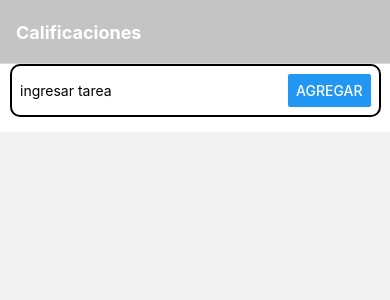
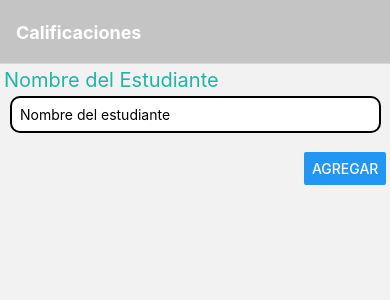
Before and after one commit to k-1-e/appfinalespecial, a React Native app: screen /HomeScreen in a window 390 px wide. Shown: the top 300 px of the page. Built offline with nearby package versions, Linux system fonts and the light colour scheme.

Commit message:
acomodando el boton agregar

```diff
--- a/src/screens/HomeScreen.tsx
+++ b/src/screens/HomeScreen.tsx
@@ -6,7 +6,6 @@ const FeedScreen = ({ navigation }) => {
 
     const [tarea, setTarea] = useState<string>('')
     const [tareas, setTareas] = useState<string[]>([])
-
 
 
     // const [usuario , setUsuario] = useState('')
@@ -26,17 +25,28 @@ const FeedScreen = ({ navigation }) => {
 
     return (
         <ScrollView>
-        <View style={styles.containerBase}>
+
+            <Text style={styles.colortexto}>Nombre del Estudiante</Text>
+
+
                 <View style={styles.container}>
+
                     <TextInput
-                    placeholder={"ingresar tarea"}
+
+                        placeholder={"Nombre del estudiante"}
                         onChangeText={setTarea}
+
                     />
+
+                </View>
+                <View style={styles.botonagregar}>
                     <Button
                         title="agregar"
                         onPress={crearTarea}
                     />
+
                 </View>
+
 
                 {
                     tareas.map((lista, index) => (
@@ -56,7 +66,7 @@ const FeedScreen = ({ navigation }) => {
                     ))
                 }
 
-        </View>
+
         </ScrollView>
     )
 }
@@ -74,11 +84,18 @@ const styles = StyleSheet.create({
         paddingHorizontal: 8,
         marginLeft: 10,
         borderWidth: 2,
-        borderRadius: 10
+        borderRadius: 10,
     },
     containerBase: {
         flex: 1,
         backgroundColor: '#FFFFFF',
+    },
+    botonagregar: {
+        flexDirection: "row",
+        justifyContent: "space-between",
+        marginHorizontal: 300,
+        width: 330,
+        padding: '1%'
     },
 
     textbotonInsertar: {
@@ -86,6 +103,13 @@ const styles = StyleSheet.create({
         fontWeight: 'bold',
         fontSize: 25,
         borderRadius: 50,
+
+    },
+    colortexto: {
+        fontSize: 20,
+        color: '#22B5A3',
+        padding: '1%',
+
     },
     text: {
         fontSize: 34,
```
Lines whose indentation alone changed are shown as unchanged.
